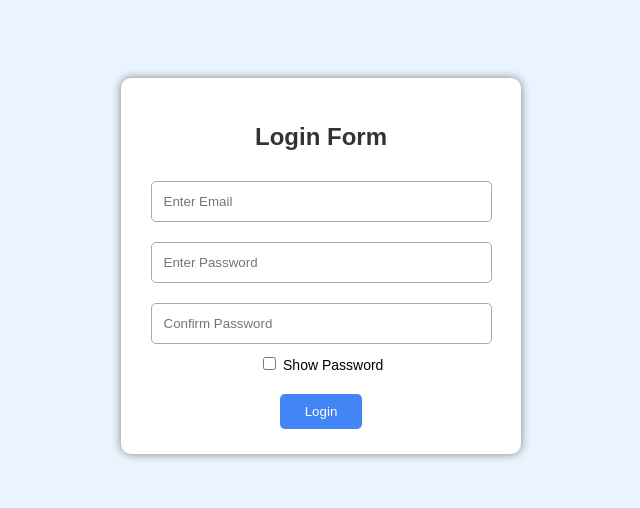
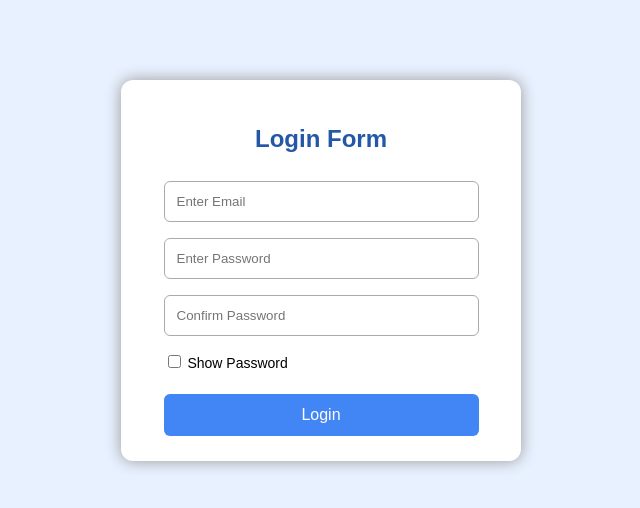
Before and after one commit to sharvariindulkar2526-gif/email-validation, a plain HTML site: page index.html in a window 1280 px wide. Shown: the whole page, without its empty margins (319-959 px from the left). Drawn offline with Linux system fonts and the light colour scheme.

Commit message:
Update style.css

```diff
--- a/style.css
+++ b/style.css
@@ -1,48 +1,55 @@
 body {
+    margin: 0;
+    padding: 0;
     font-family: Arial, sans-serif;
-    background-color: #eaf4ff;
+    background-color: #e8f1ff;
     text-align: center;
-    padding-top: 70px;
 }
 
 .container {
-    background-color: white;
     width: 85%;
     max-width: 350px;
-    margin: auto;
+    margin: 80px auto;
     padding: 25px;
-    border-radius: 10px;
-    box-shadow: 0 0 10px gray;
+    background-color: white;
+    border-radius: 12px;
+    box-shadow: 0 0 15px #999;
 }
 
 h2 {
-    color: #333;
+    color: #2457a6;
+    margin-bottom: 20px;
 }
 
 input[type="text"],
 input[type="password"] {
     width: 90%;
     padding: 12px;
-    margin: 10px 0;
+    margin: 8px 0;
     border: 1px solid #aaa;
-    border-radius: 5px;
+    border-radius: 6px;
+    box-sizing: border-box;
 }
 
-input[type="checkbox"] {
+.show {
+    text-align: left;
+    margin: 8px 5%;
+    font-size: 14px;
+}
+
+.show input {
     width: auto;
 }
 
-label {
-    font-size: 14px;
-}
-
 button {
-    margin-top: 20px;
-    padding: 10px 25px;
+    width: 90%;
+    padding: 12px;
+    margin-top: 15px;
     background-color: #4285f4;
     color: white;
     border: none;
-    border-radius: 5px;
+    border-radius: 6px;
+    font-size: 16px;
     cursor: pointer;
 }
 
```
